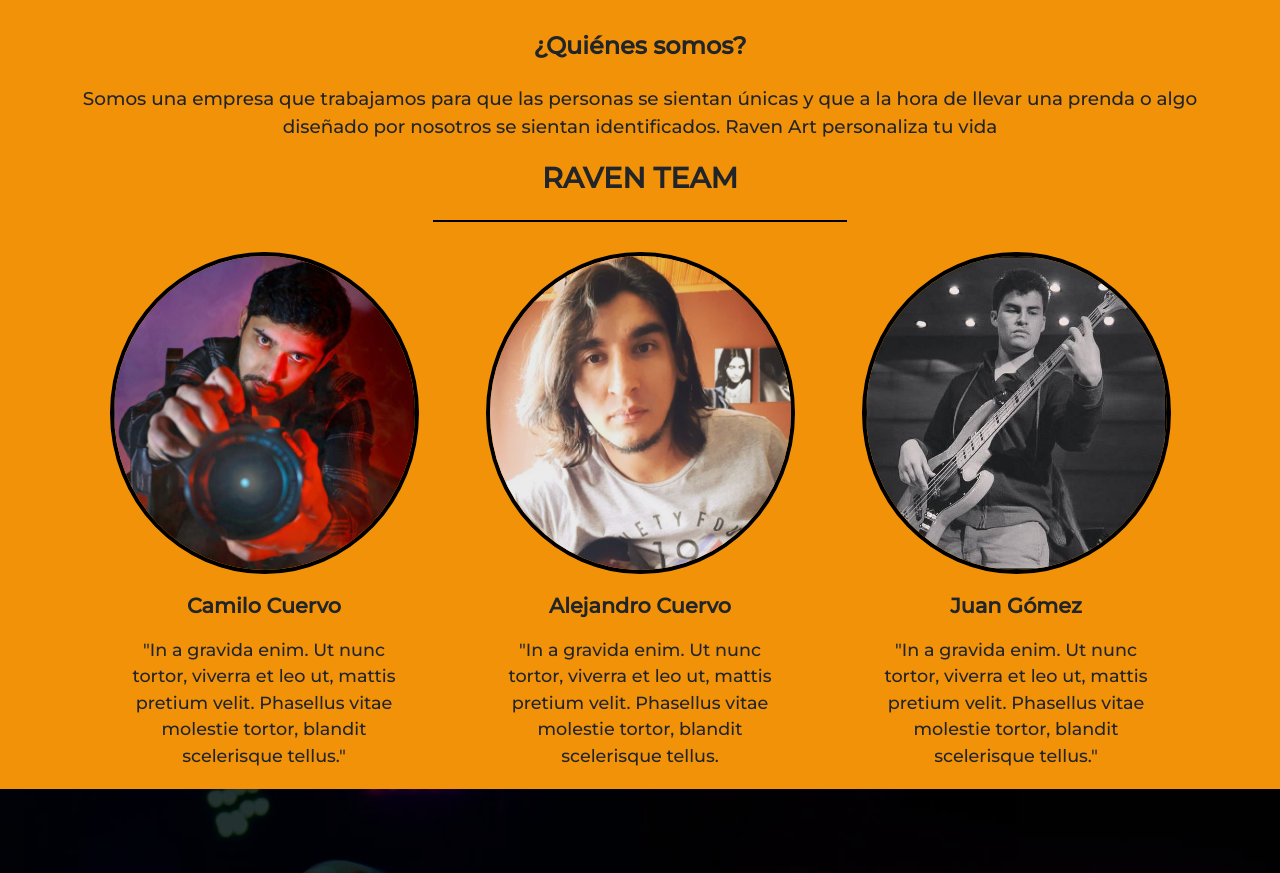
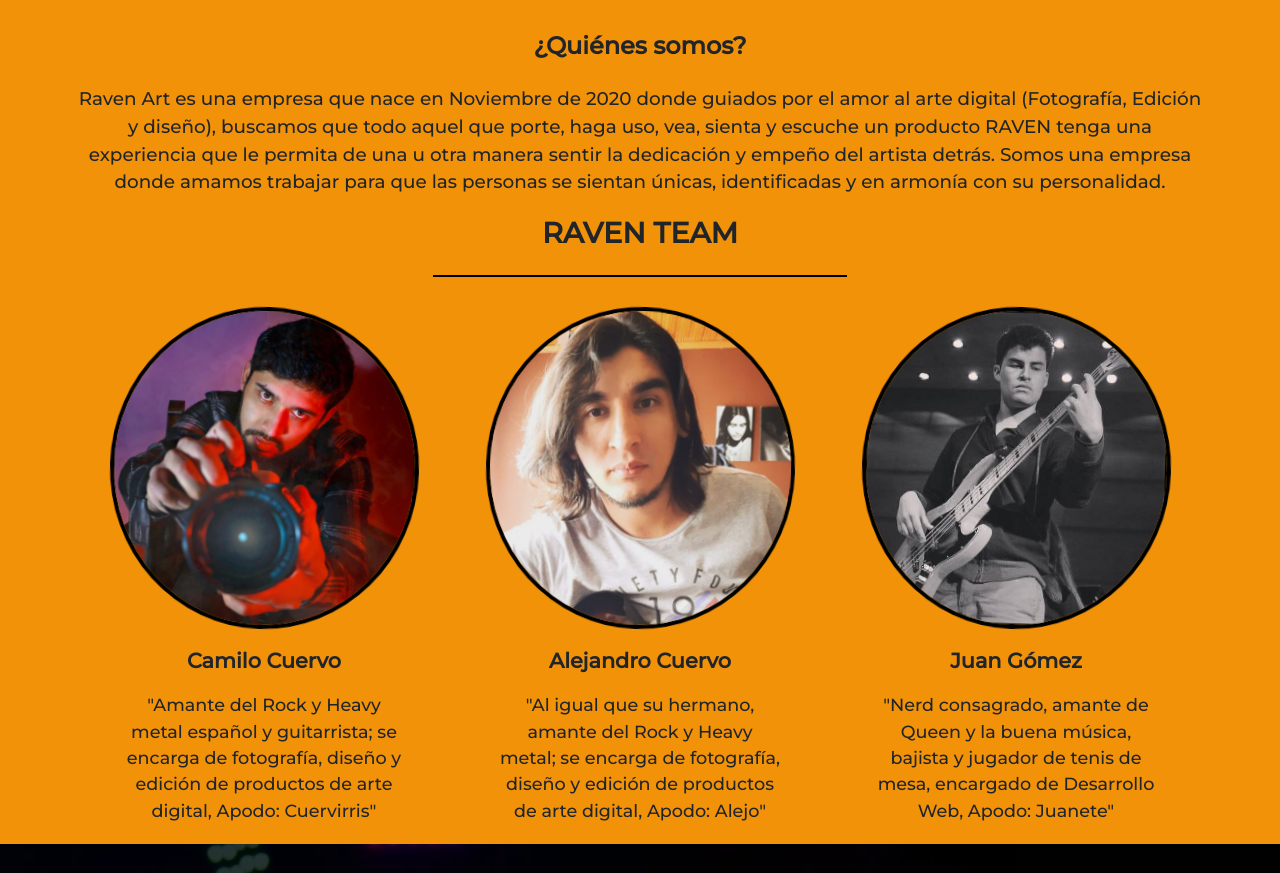
Before and after one commit to JuandGomezS/Proyecto-Final-CH, a website: page index.html in a window 1280 px wide. Shown: the part 953-1826 px from the top of the page. Drawn offline with nearby package versions, Linux system fonts and the light colour scheme.

Commit message:
Textos nosotros

```diff
--- a/index.html
+++ b/index.html
@@ -106,9 +106,10 @@
           <h3 class="h31">¿Quiénes somos?</h3>
 
           <p class="p-who-we-r text-center">
-            Somos una empresa que trabajamos para que las personas se sientan únicas
-            y que a la hora de llevar una prenda o algo diseñado por nosotros se sientan
-            identificados. Raven Art personaliza tu vida
+            Raven Art es una empresa que nace en Noviembre de 2020 donde guiados por el amor al arte digital (Fotografía, Edición y diseño),
+            buscamos que todo aquel que porte, haga uso, vea, sienta y escuche un producto RAVEN tenga una experiencia que le permita de una u otra manera
+            sentir la dedicación y empeño del artista detrás.
+            Somos una empresa donde amamos trabajar para que las personas se sientan únicas, identificadas y en armonía con su personalidad.
           </p>
         </div>
 
@@ -122,9 +123,7 @@
               </div>
               <h4 class="name-team">Camilo Cuervo</h4>
               <p class="p-team">
-                "In a gravida enim. Ut nunc tortor, viverra et leo ut, mattis
-                pretium velit. Phasellus vitae molestie tortor, blandit
-                scelerisque tellus."
+                "Amante del Rock y Heavy metal español y guitarrista; se encarga de fotografía, diseño y edición de productos de arte digital, Apodo: Cuervirris"
               </p>
             </div>
 
@@ -134,9 +133,7 @@
               </div>
               <h4 class="name-team">Alejandro Cuervo</h4>
               <p class="p-team">
-                "In a gravida enim. Ut nunc tortor, viverra et leo ut, mattis
-                pretium velit. Phasellus vitae molestie tortor, blandit
-                scelerisque tellus.
+                "Al igual que su hermano, amante del Rock y Heavy metal; se encarga de fotografía, diseño y edición de productos de arte digital, Apodo: Alejo"
               </p>
             </div>
 
@@ -146,9 +143,7 @@
               </div>
               <h4 class="name-team">Juan Gómez</h4>
               <p class="p-team">
-                "In a gravida enim. Ut nunc tortor, viverra et leo ut, mattis
-                pretium velit. Phasellus vitae molestie tortor, blandit
-                scelerisque tellus."
+                "Nerd consagrado, amante de Queen y la buena música, bajista y jugador de tenis de mesa, encargado de Desarrollo Web, Apodo: Juanete"
               </p>
             </div>
           </div>
```
